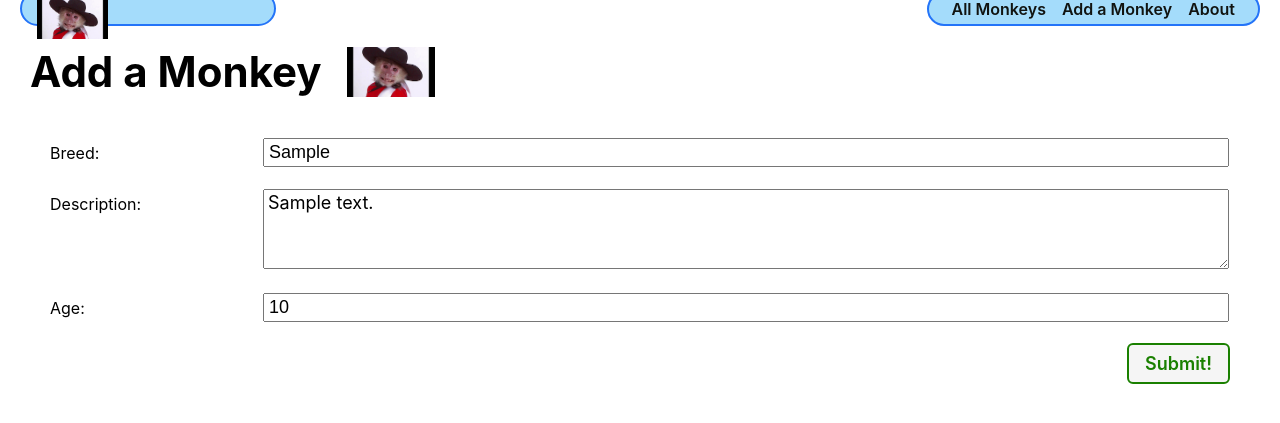
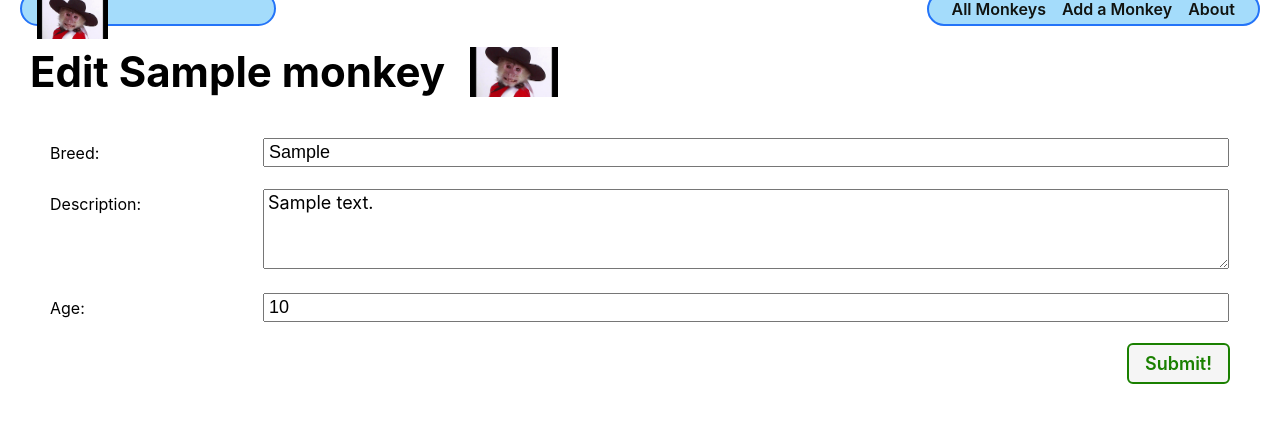
Before and after one commit to rbozek/finch-collector-lab, a Django app: page /monkeys/1/update/ in a window 1280 px wide. Shown: the part 29-452 px from the top of the page. Run offline with Django 4.2, Linux system fonts and the light colour scheme; tables that the repository leaves empty hold one stand-in row (values such as "Sample post").

Commit message:
add conditional to detail page

```diff
--- a/main_app/templates/main_app/monkey_form.html
+++ b/main_app/templates/main_app/monkey_form.html
@@ -8,7 +8,16 @@
 {% block content %}
 
 <div class="page-header">
-  <h1>Add a Monkey</h1>
+
+  {% comment %} could also be:
+  {% if monkey %}
+    <h1>Edit {{ monkey.name }}</h1> {% endcomment %}
+  {% if object %}
+    <h1>Edit {{object.name}}</h1>
+  {% else %}
+    <h1>Add a Cat</h1>
+  {% endif %}
+
   <img src="{% static 'images/monkey-cowboy-small.png' %}" alt="Same monkey, different day"/>
 </div>
 {% comment %}
```
